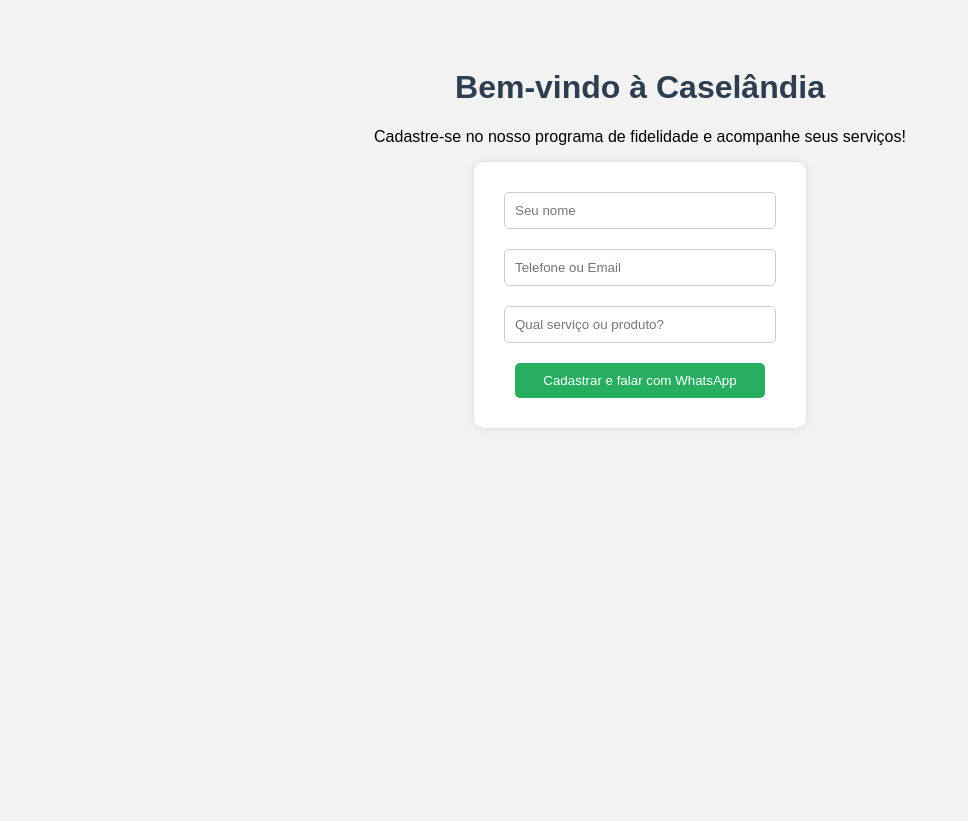
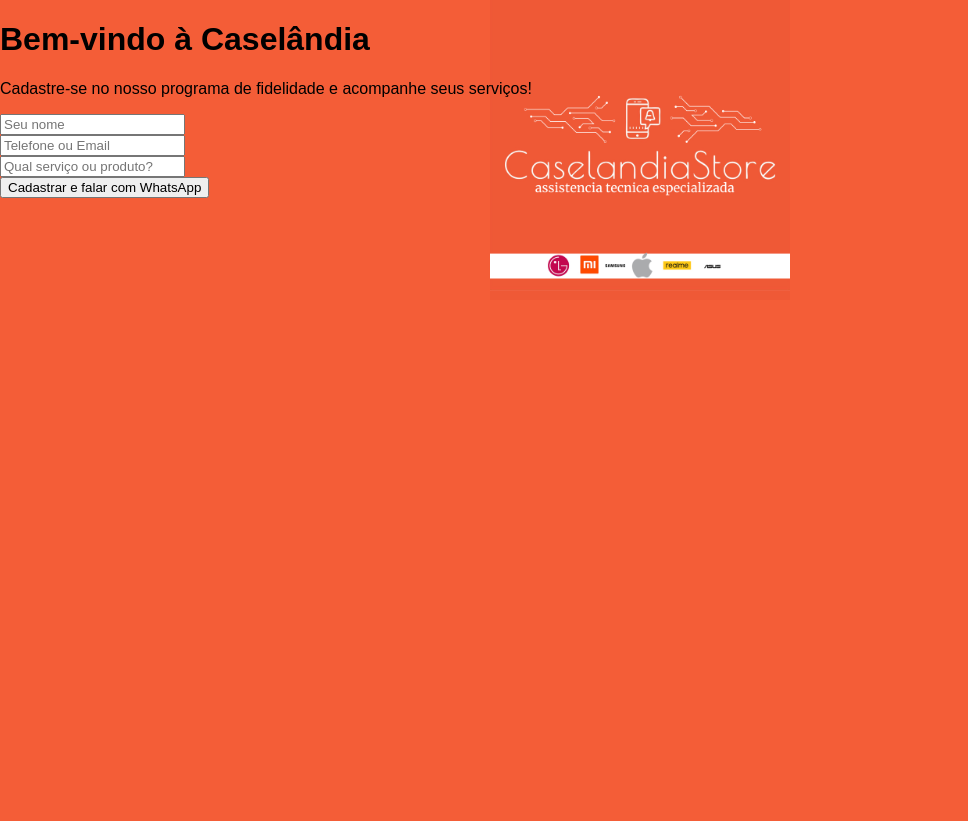
Before and after one commit to robertviana22/caselandiaon, a Flask app: page /caselandia in a window 1280 px wide. Shown: the whole page, without its empty margins (0-968 px from the left). Before the commit the page ends 428 px from the top, so only its background shows below. Run offline with Flask 3, Linux system fonts and the light colour scheme.

Commit message:
Corrigido HTML duplicado e aplicado estilo no topo

```diff
--- a/templates/caselandia.html
+++ b/templates/caselandia.html
@@ -3,10 +3,20 @@
 <head>
     <meta charset="UTF-8">
     <title>Caselândia - Fidelidade</title>
-<head>
-    <meta charset="UTF-8">
-    <title>Caselândia - Fidelidade</title>
-    <link rel="stylesheet" href="{{ url_for('static', filename='style.css') }}">
+    <style>
+      body {
+        font-family: Arial, sans-serif;
+        margin: 0;
+        padding: 0;
+        background-color: #f45d37;
+        background-image: url("{{ url_for('static', filename='logo.jpeg') }}");
+        background-repeat: no-repeat;
+        background-position: top center;
+        background-size: 300px;
+        background-attachment: fixed;
+        min-height: 100vh;
+      }
+    </style>
 </head>
 
 <body>
```
